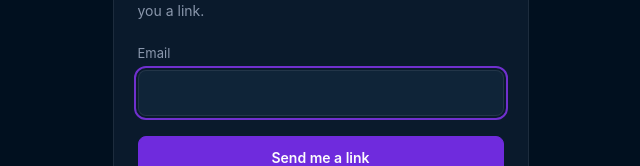
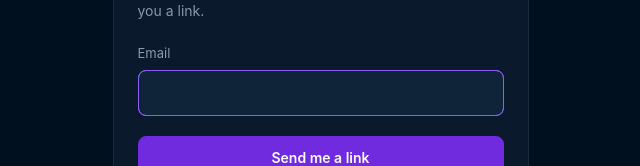
Before and after one commit to entrpyc/thp-pwa, a Next.js app in the folder packages/web/: page /forgot-password in a window 1280 px wide. Shown: the part 324-490 px from the top of the page, without its empty margins (312-952 px from the left). Built offline with nearby package versions, Linux system fonts and the light colour scheme.

Commit message:
fix outline

```diff
--- a/packages/web/src/app/(member)/recordings/[id]/chapters.module.css
+++ b/packages/web/src/app/(member)/recordings/[id]/chapters.module.css
@@ -52,9 +52,8 @@
   font-size: var(--fs-body);
 }
 
-.searchField:focus {
-  outline: none;
-  border-color: var(--color-primary-strong);
+.searchField:focus-visible {
+  border-color: var(--color-primary-icon);
 }
 
 /* -------------------------------------------------------------------------------------- the list */
@@ -242,10 +241,9 @@
   resize: vertical;
 }
 
-.input:focus,
-.textarea:focus {
-  outline: none;
-  border-color: var(--color-primary-strong);
+.input:focus-visible,
+.textarea:focus-visible {
+  border-color: var(--color-primary-icon);
 }
 
 .formActions {
--- a/packages/web/src/app/(member)/search/search.module.css
+++ b/packages/web/src/app/(member)/search/search.module.css
@@ -42,9 +42,8 @@
   color: var(--color-text-dim);
 }
 
-.queryInput:focus {
-  outline: none;
-  border-color: var(--color-primary-strong);
+.queryInput:focus-visible {
+  border-color: var(--color-primary-icon);
 }
 
 .submit {
--- a/packages/web/src/app/globals.css
+++ b/packages/web/src/app/globals.css
@@ -46,10 +46,28 @@ body {
 }
 
 /*
- * One visible focus treatment for the whole product, in the one accent. The sign-in screen has to
- * be operable by keyboard alone, and an invisible focus ring is the usual reason that fails.
+ * One visible focus treatment for the whole product: **the focused element's own border turns the
+ * bright purple, and nothing is drawn outside it.** Every screen has to be operable by keyboard
+ * alone, and an invisible focus state is the usual reason that fails — but a ring floating outside
+ * the box is not how this product says "here"; the border is.
+ *
+ * Two declarations do it for every input, textarea, button, link, tab and card:
+ *
+ * - `border-color` repaints whatever border the element already has. It is `!important` because
+ *   the border is nearly always set by a component's own class rule (`border: 1px solid …`), or by
+ *   a hover rule on the same element, and either outranks a bare pseudo-class — without the flag
+ *   this rule would lose to the stylesheet of every screen that has one.
+ * - The one-pixel outline is drawn **inward** (`outline-offset: -1px`), so it lies on top of the
+ *   border rather than beyond it: on a bordered element it covers the same pixels the border does
+ *   and adds nothing, and on a borderless control — a filled button, a text link, an icon press — it
+ *   is the border that control does not otherwise have. It follows the element's radius.
+ *
+ * A component that needs to say "focused" on a different element than the one holding focus (the
+ * search bar around its bare field, the switch's knob) opts out of the outline with the same flag
+ * and paints its own border instead. Both are intentionally rare; look for `!important` to find them.
  */
 :focus-visible {
-  outline: 2px solid var(--color-primary-strong);
-  outline-offset: 2px;
+  outline: 1px solid var(--color-primary-icon) !important;
+  outline-offset: -1px !important;
+  border-color: var(--color-primary-icon) !important;
 }
--- a/packages/web/src/client/mind-map/mind-map-canvas.module.css
+++ b/packages/web/src/client/mind-map/mind-map-canvas.module.css
@@ -95,8 +95,6 @@
 }
 
 .label:focus-visible {
-  outline: 2px solid var(--color-primary-strong);
-  outline-offset: 2px;
   border-radius: var(--radius-sm);
 }
 
```
Also changed, not shown: packages/web/src/app/(member)/member.module.css (+11 -2 lines), packages/web/src/app/(member)/profile/notifications/notifications.module.css (+7 -2 lines), packages/web/src/app/(member)/profile/profile.module.css (+2 -13 lines), packages/web/src/app/(member)/recordings/[id]/related.module.css (+1 -6 lines).
